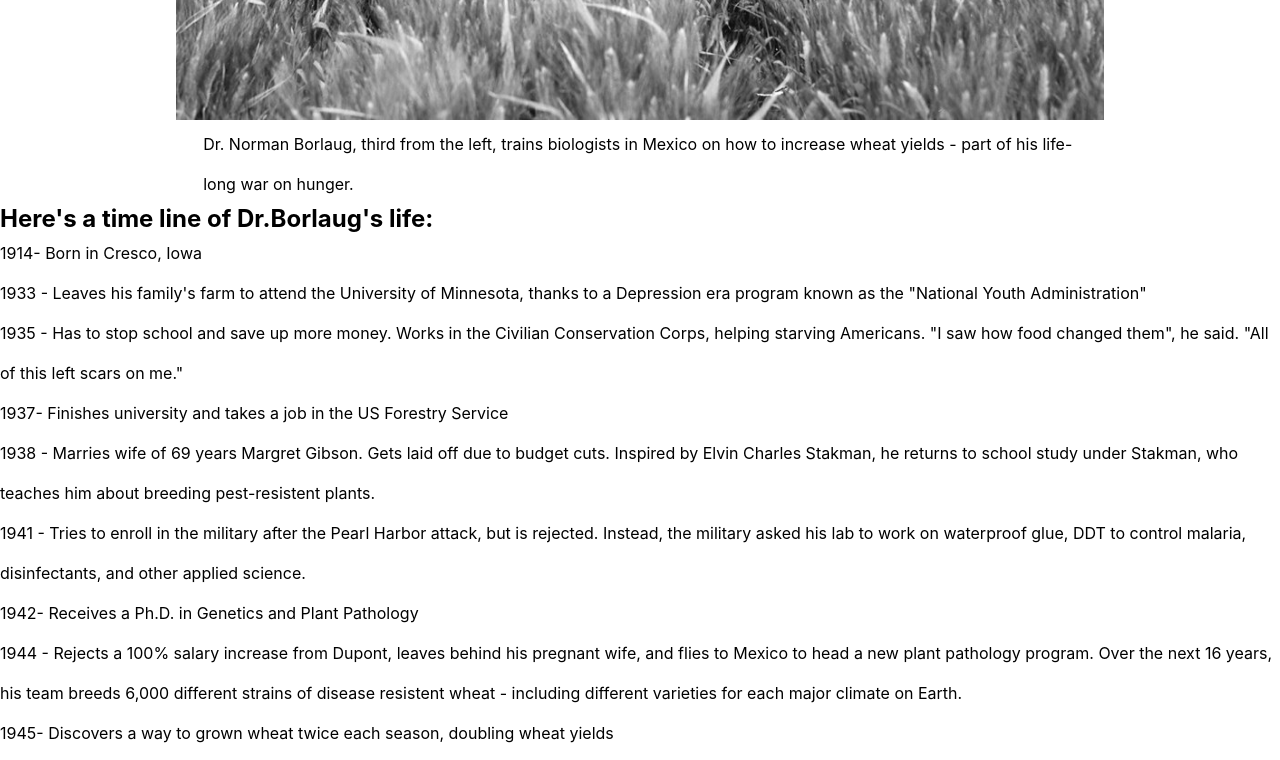
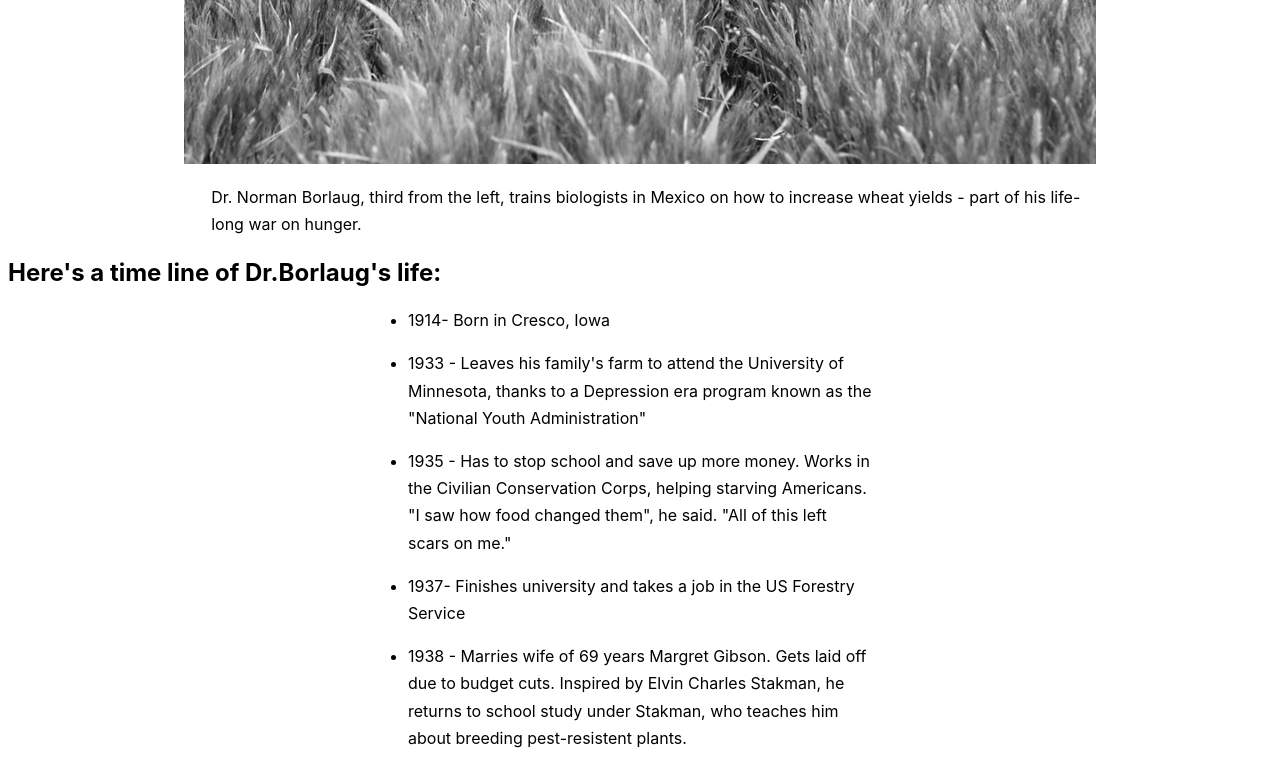
Before and after one commit to mohamed-abdelahi-haibelty/tribute-page, a plain HTML site: page index.html in a window 1280 px wide. Shown: the part 640-1400 px from the top of the page. Drawn offline with Linux system fonts and the light colour scheme; a web font is replaced by a local one.

Commit message:
adding padding to ul

```diff
--- a/css/styles.css
+++ b/css/styles.css
@@ -1,12 +1,12 @@
 * {
-  padding: 0;
-  margin: 0;
+  /* padding: 0;
+  margin: 0; */
   font-family: -apple-system, BlinkMacSystemFont, "Segoe UI", Roboto, Oxygen,
     Ubuntu, Cantarell, "Open Sans", "Helvetica Neue", sans-serif;
   /* font-family: "Montserrat", sans-serif; */
 }
 p {
-  line-height: 2.5em;
+  line-height: 1.7em;
 }
 #title {
   text-align: center;
@@ -25,3 +25,7 @@ h1 {
 #img-caption {
   padding-left: 1.7em;
 }
+ul {
+  padding-left: 400px;
+  padding-right: 400px;
+}
--- a/index.html
+++ b/index.html
@@ -21,9 +21,12 @@
             <p id="img-caption">Dr. Norman Borlaug, third from the left, trains biologists in Mexico on how to increase wheat yields - part of his life-long war on hunger.</p>
         </div>
         <div id="tribute-info">
+             <div class="time-line">
                 <h2>Here's a time line of Dr.Borlaug's life:</h2>
+             </div>
+             <div class="time-line-p">
                 <ul>
-                <li><p><span>1914</span>- Born in Cresco, Iowa</p></li>
+                    <li><p>1914- Born in Cresco, Iowa</p></li>
                     <li><p><span>1933</span> - Leaves his family's farm to attend the University of Minnesota, thanks to a Depression era program known as the "National Youth Administration"</p></li>
                     <li><p><span>1935</span> - Has to stop school and save up more money. Works in the Civilian Conservation Corps, helping starving Americans. "I saw how food changed them", he said. "All of this left scars on me."</p></li>
                     <li><p><span>1937</span>- Finishes university and takes a job in the US Forestry Service</p></li>
@@ -40,9 +43,14 @@
                     <li><p><span>2005</span> - states "we will have to double the world food supply by 2050." Argues that genetically modified crops are the only way we can meet the demand, as we run out of arable land. Says that GM crops are not inherently dangerous because "we've been genetically modifying plants and animals for a long time. Long before we called it science, people were selecting the best breeds."</p></li>
                     <li><p><span>2009</span>- dies at the age of 95.</p></li>
                 </ul>
+             </div>
+             <div class="Quote">
                 <p>"Borlaug's life and achievement are testimony to the far-reaching contribution that one man's towering intellect, persistence and scientific vision can make to human peace and progress."</p>
                 <p>-- Indian Prime Minister Manmohan Singh</p>
+             </div>
+             <div class=" Wikipedia-link">
                 <p class="">If you have time, you should read more about this incredible human being on his <a href="https://en.wikipedia.org/wiki/Norman_Borlaug" id="tribute-link" target="_blank" >Wikipedia entry.</a></p>
+             </div>
         </div>
     </div>
 </body>
```
Lines whose indentation alone changed are shown as unchanged.
